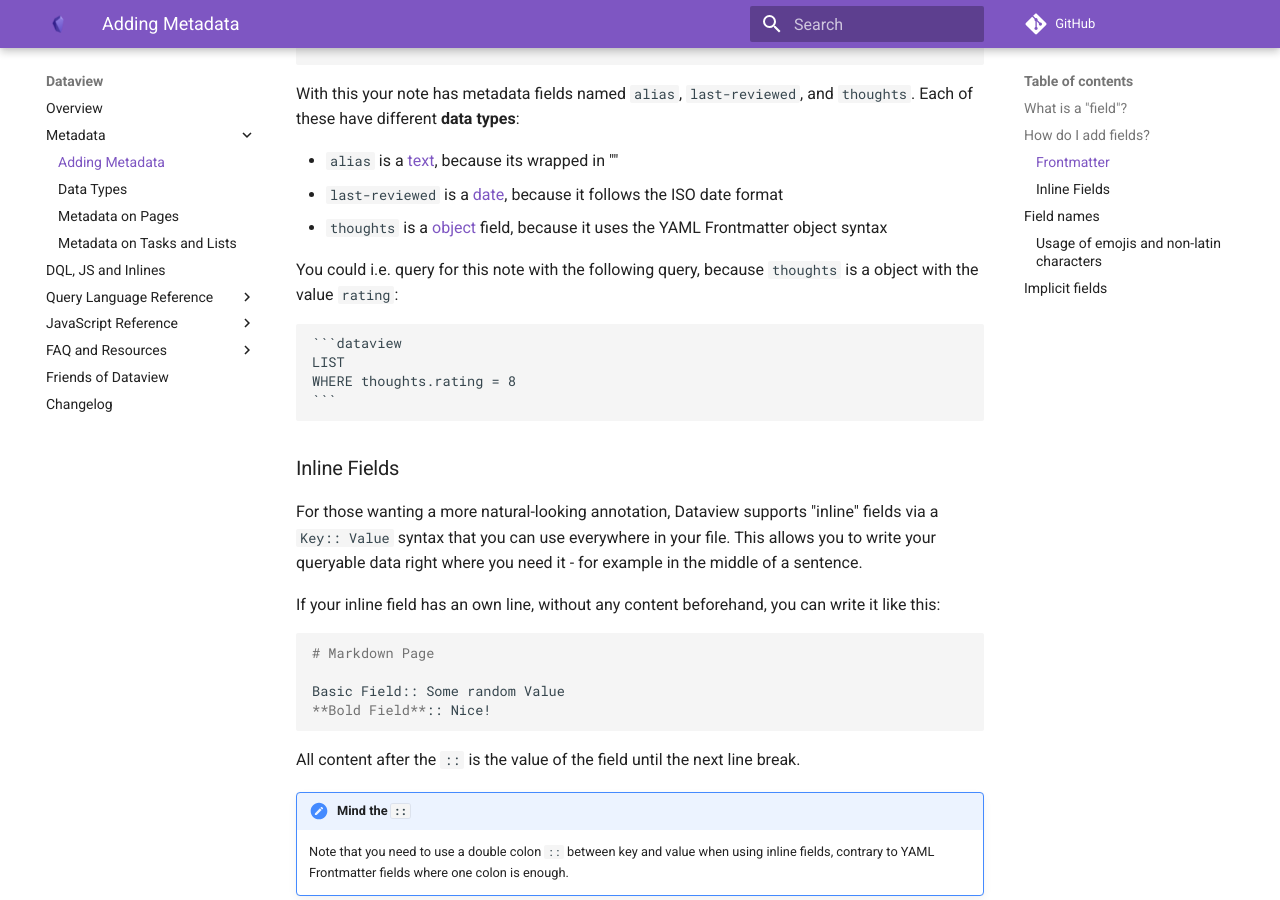
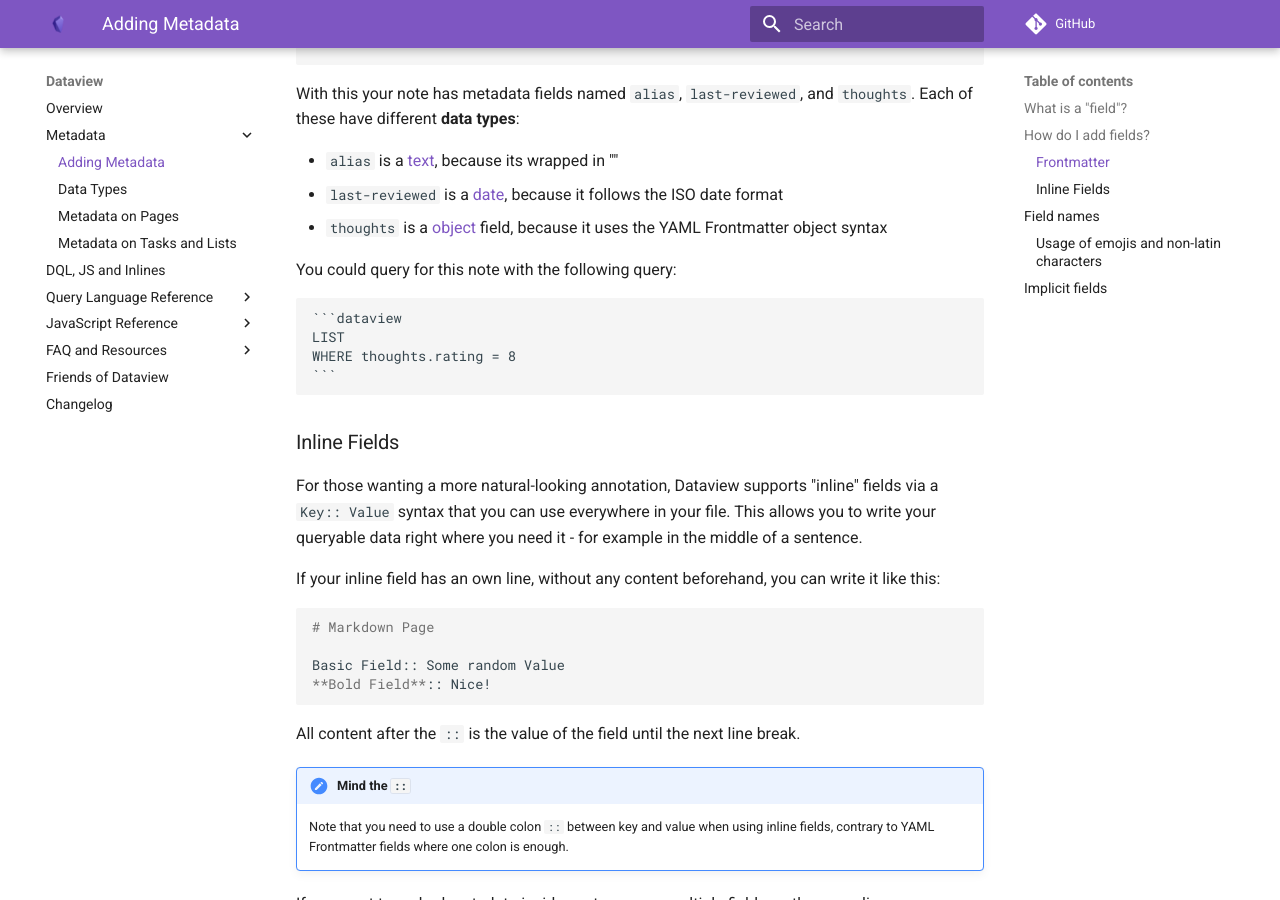
Before and after one commit to blacksmithgu/obsidian-dataview, an MkDocs documentation site: the page built from docs/docs/annotation/add-metadata.md, in a window 1280 px wide and 900 px high, scrolled down 961 px. Built offline with MkDocs 1.6.1 and Material for MkDocs 9.7.7, drawn with Linux system fonts in a browser that asks for light colours; comment, search, counter and statistics services are not loaded.

Commit message:
docs: Wording in add-metadata.md (#2017)
The author probably meant „e.g.“, not „i.e.“, but I don't think that adds anything useful and neither does the second part of the sentence.

````diff
--- a/docs/docs/annotation/add-metadata.md
+++ b/docs/docs/annotation/add-metadata.md
@@ -34,7 +34,7 @@ With this your note has metadata fields named `alias`, `last-reviewed`, and `tho
 - `last-reviewed` is a [date](../types-of-metadata/#date), because it follows the ISO date format
 - `thoughts` is a [object](../types-of-metadata/#object) field, because it uses the YAML Frontmatter object syntax
 
-You could i.e. query for this note with the following query, because `thoughts` is a object with the value `rating`:
+You could query for this note with the following query:
 
 ~~~
 ```dataview
````
